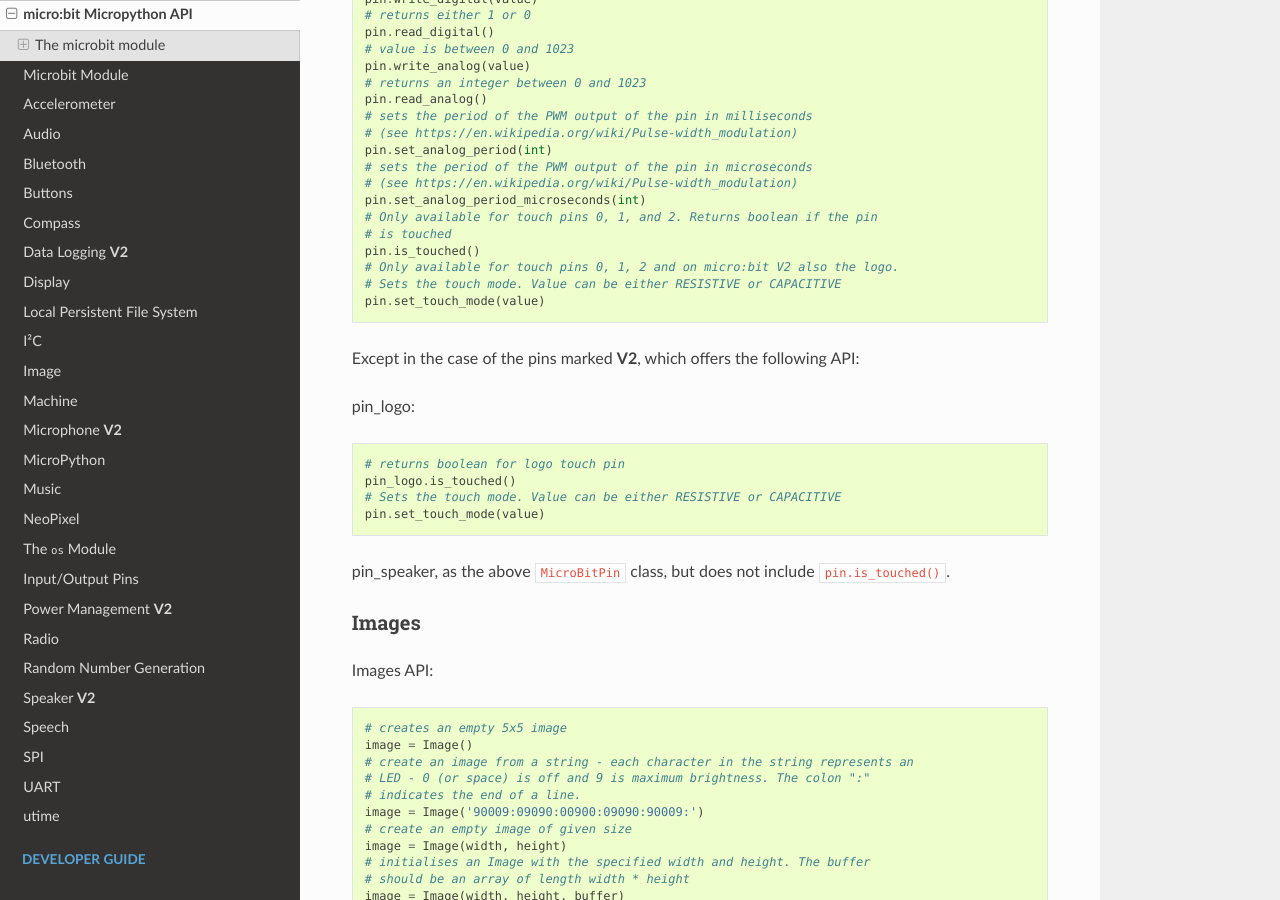
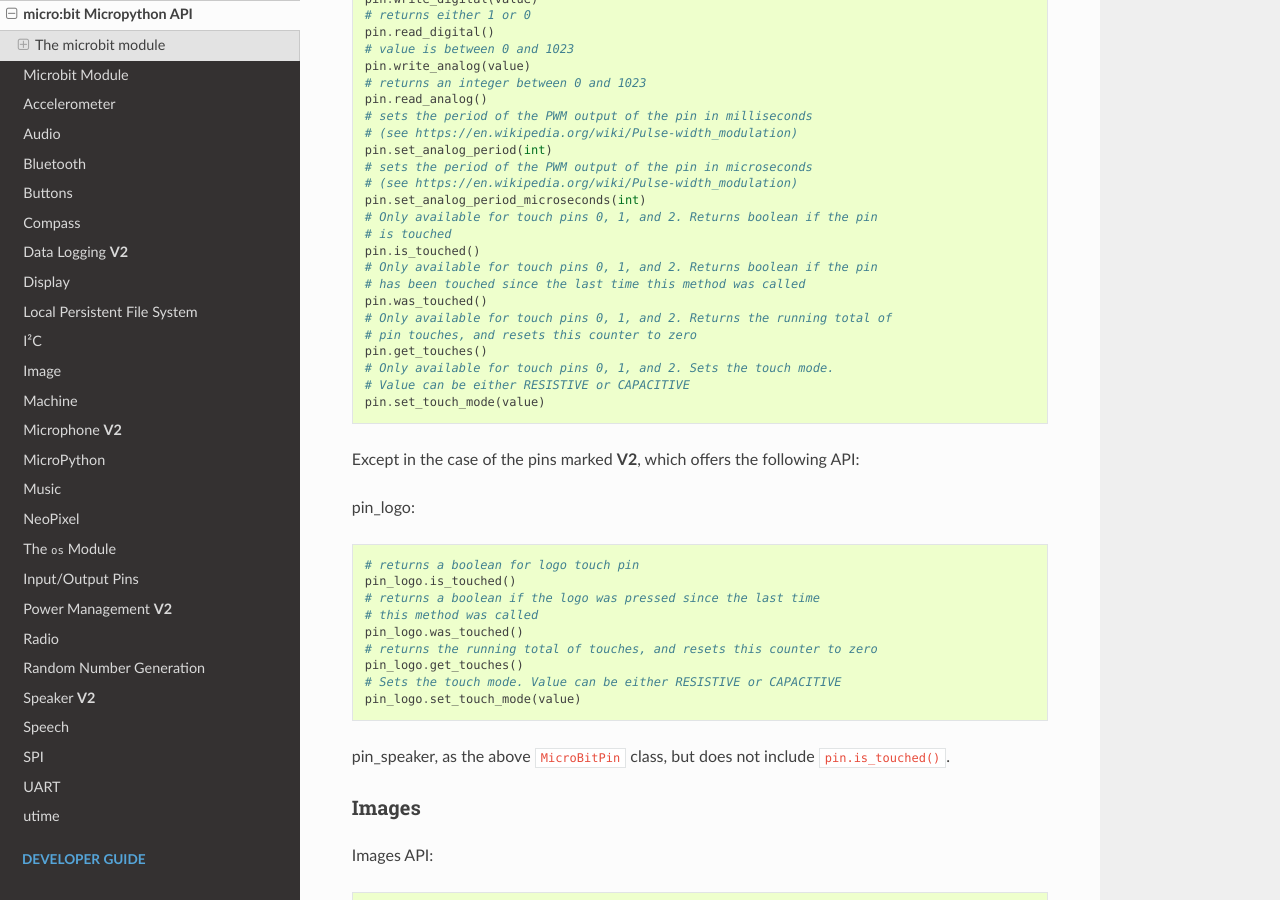
Before and after one commit to bbcmicrobit/micropython, a Sphinx documentation site: the page built from docs/microbit_micropython_api.rst, in a window 1280 px wide and 900 px high, scrolled down 3066 px. Built offline with Sphinx 7.4.7 and the Read the Docs theme 2.0.0, drawn with Linux system fonts in a browser that asks for light colours.

Commit message:
docs: Add was_touched() & get_touches() for pins 0, 1, 2, pin_logo.

```diff
--- a/docs/microbit_micropython_api.rst
+++ b/docs/microbit_micropython_api.rst
@@ -149,18 +149,29 @@
     # Only available for touch pins 0, 1, and 2. Returns boolean if the pin
     # is touched
     pin.is_touched()
-    # Only available for touch pins 0, 1, 2 and on micro:bit V2 also the logo.
-    # Sets the touch mode. Value can be either RESISTIVE or CAPACITIVE
+    # Only available for touch pins 0, 1, and 2. Returns boolean if the pin
+    # has been touched since the last time this method was called
+    pin.was_touched()
+    # Only available for touch pins 0, 1, and 2. Returns the running total of
+    # pin touches, and resets this counter to zero
+    pin.get_touches()
+    # Only available for touch pins 0, 1, and 2. Sets the touch mode.
+    # Value can be either RESISTIVE or CAPACITIVE
     pin.set_touch_mode(value)
 
 Except in the case of the pins marked **V2**, which offers the following API:
 
 pin_logo::
 
-    # returns boolean for logo touch pin
+    # returns a boolean for logo touch pin
     pin_logo.is_touched()
+    # returns a boolean if the logo was pressed since the last time
+    # this method was called
+    pin_logo.was_touched()
+    # returns the running total of touches, and resets this counter to zero
+    pin_logo.get_touches()
     # Sets the touch mode. Value can be either RESISTIVE or CAPACITIVE
-    pin.set_touch_mode(value)
+    pin_logo.set_touch_mode(value)
 
 pin_speaker, as the above ``MicroBitPin`` class, but does not include
 ``pin.is_touched()``.
```
Also changed, not shown: docs/pin.rst (+10 -0 lines).
